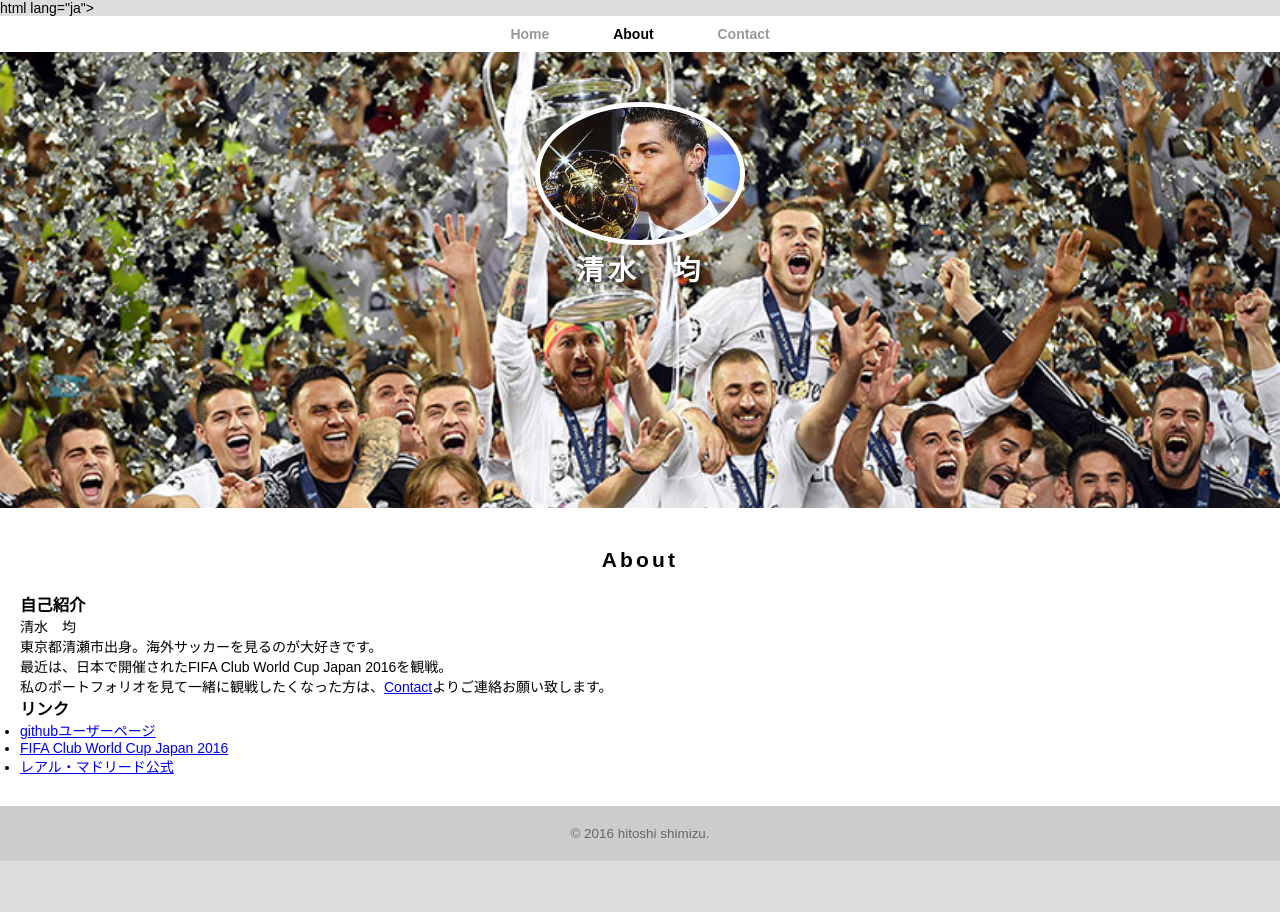
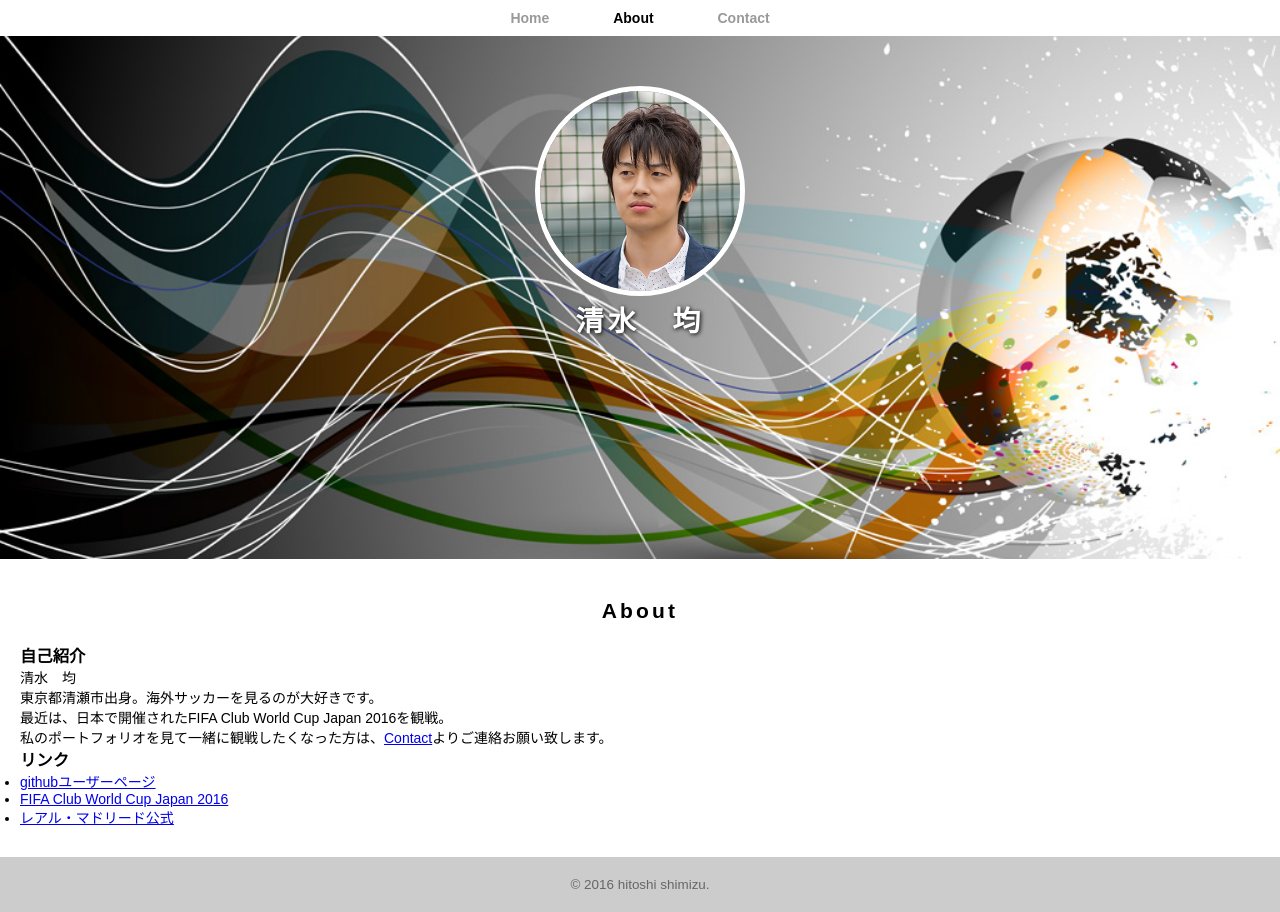
Before and after one commit to hitoshishimizu/hitoshishimizu.github.io, a plain HTML site: page index.html in a window 1280 px wide. Before the commit the page ends 861 px from the top, so only its background shows below. Drawn offline with Linux system fonts and the light colour scheme.

Commit message:
first commit

```diff
--- a/index.css
+++ b/index.css
@@ -14,7 +14,7 @@ span.red {
 }
 
 header {
-  background-image: url("real madrid.jpg");
+  background-image: url("sozai.jpg");
   background-position: center center;
   background-size: cover;
   background-repeat: no-repeat;
--- a/index.html
+++ b/index.html
@@ -1,8 +1,8 @@
 <!DOCTYPE html>
-html lang="ja">
+<html lang="ja">
   <head>
     <meta charset="utf-8">
-    <title>清水　均 | About</title>
+    <title>清水　均  About</title>
     <link rel="stylesheet" href="index.css">
   </head>
   <body>
@@ -15,7 +15,7 @@ html lang="ja">
         </ul>
       </nav>
       <div id="logo">
-        <img src="cr7.jpeg" alt="">
+        <img src="profile.jpg" alt="人物紹介画像">
         <h1>清水　均</h1>
       </div>
     </header>
```
Also changed, not shown: profile.jpg (added), sozai.jpg (added).
